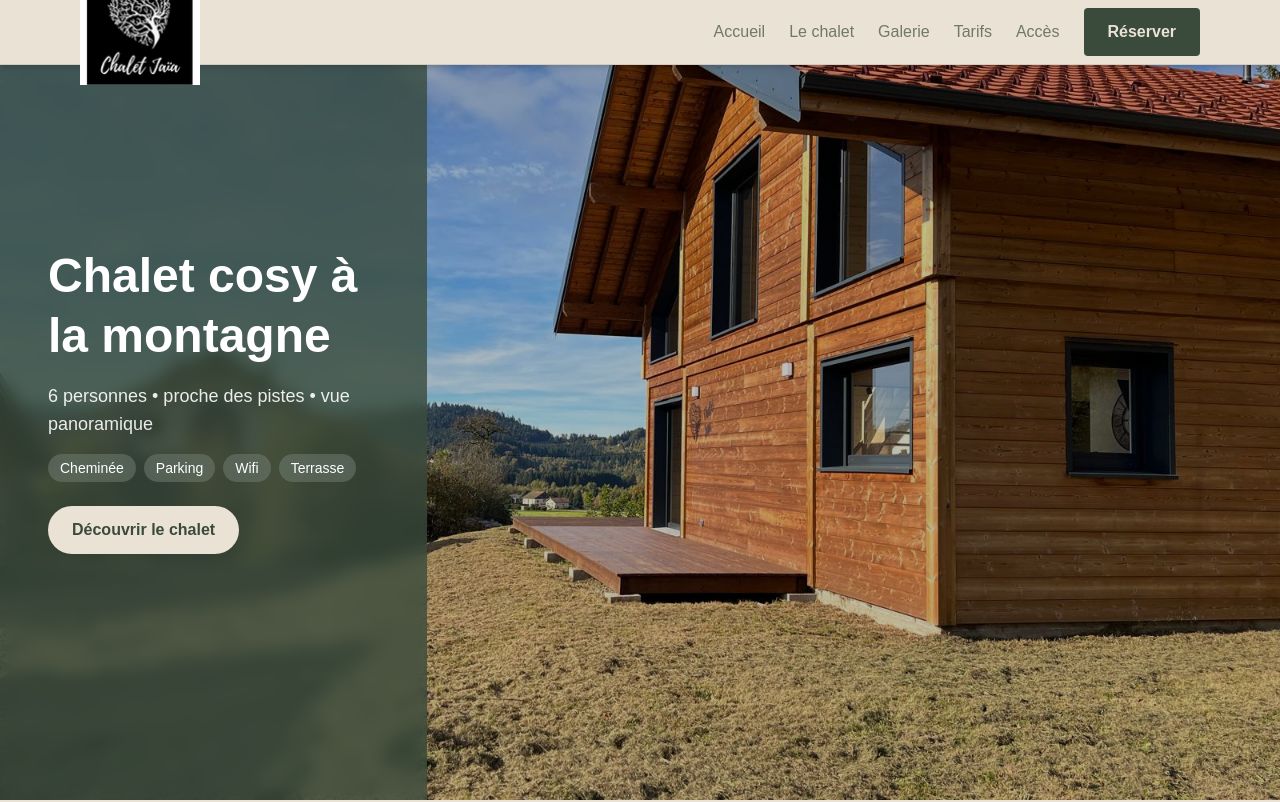
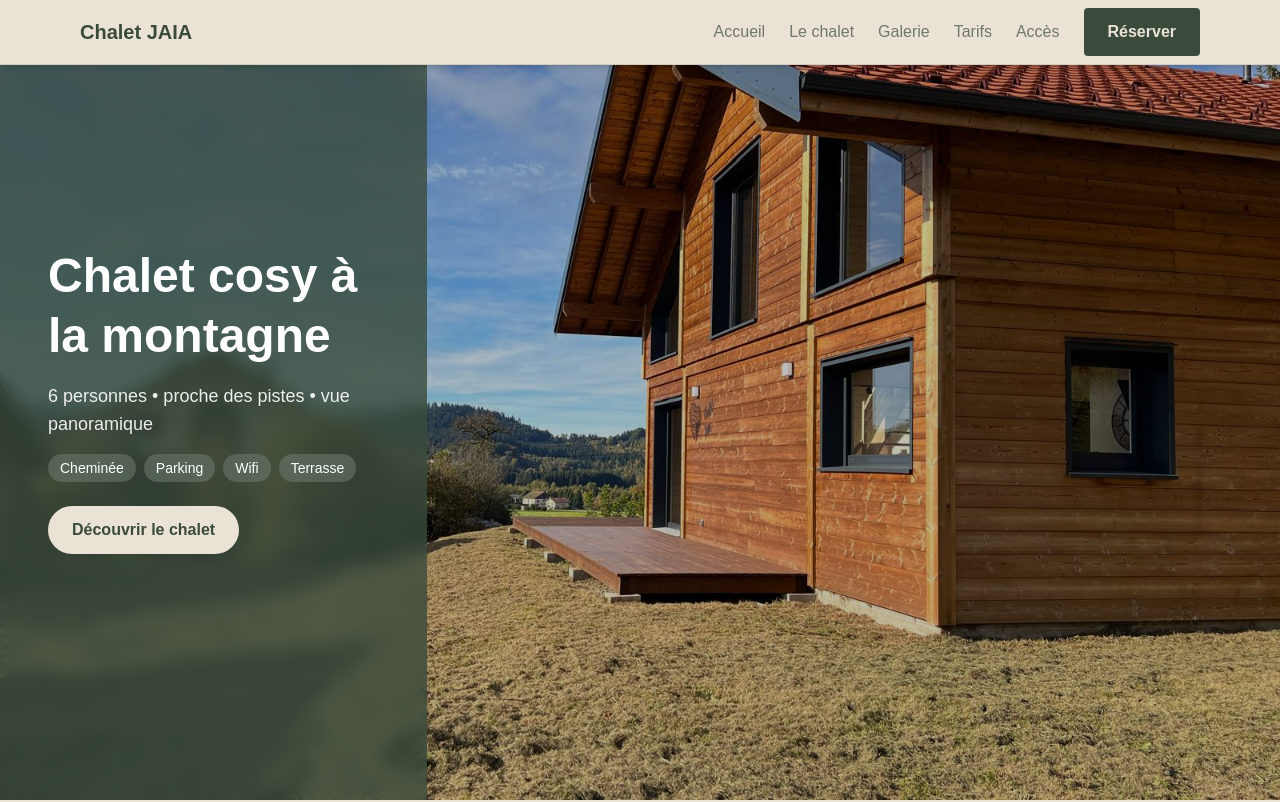
Before and after one commit to alexisgruny/chalet-site, a Next.js app: page / in a window 1280 px wide. Shown: the top 802 px of the page. Built offline with nearby package versions, Linux system fonts and the light colour scheme.

Commit message:
revert logo

```diff
--- a/src/components/layout/navbar.tsx
+++ b/src/components/layout/navbar.tsx
@@ -1,6 +1,5 @@
 "use client";
 
-import Image from "next/image";
 import Link from "next/link";
 import { useEffect, useState } from "react";
 import { navLinks } from "@/lib/routes";
@@ -51,9 +50,7 @@ export default function Navbar() {
       `}
     >
       <div className="max-w-6xl mx-auto px-4 h-16 flex items-center justify-between">
-        <Link href="/" aria-label="Accueil — Chalet Jaïa">
-          <Image src="/images/chalet/logo.png" alt="Chalet Jaïa" height={40} width={120} className="object-contain" priority />
-        </Link>
+        <Link href="/" className="font-bold text-xl text-[#3a4b3c]"> Chalet JAIA </Link>
         <button
           className="md:hidden text-[#3a4b3c] p-2 -mr-2"
           onClick={() => setOpen(!open)}
```
